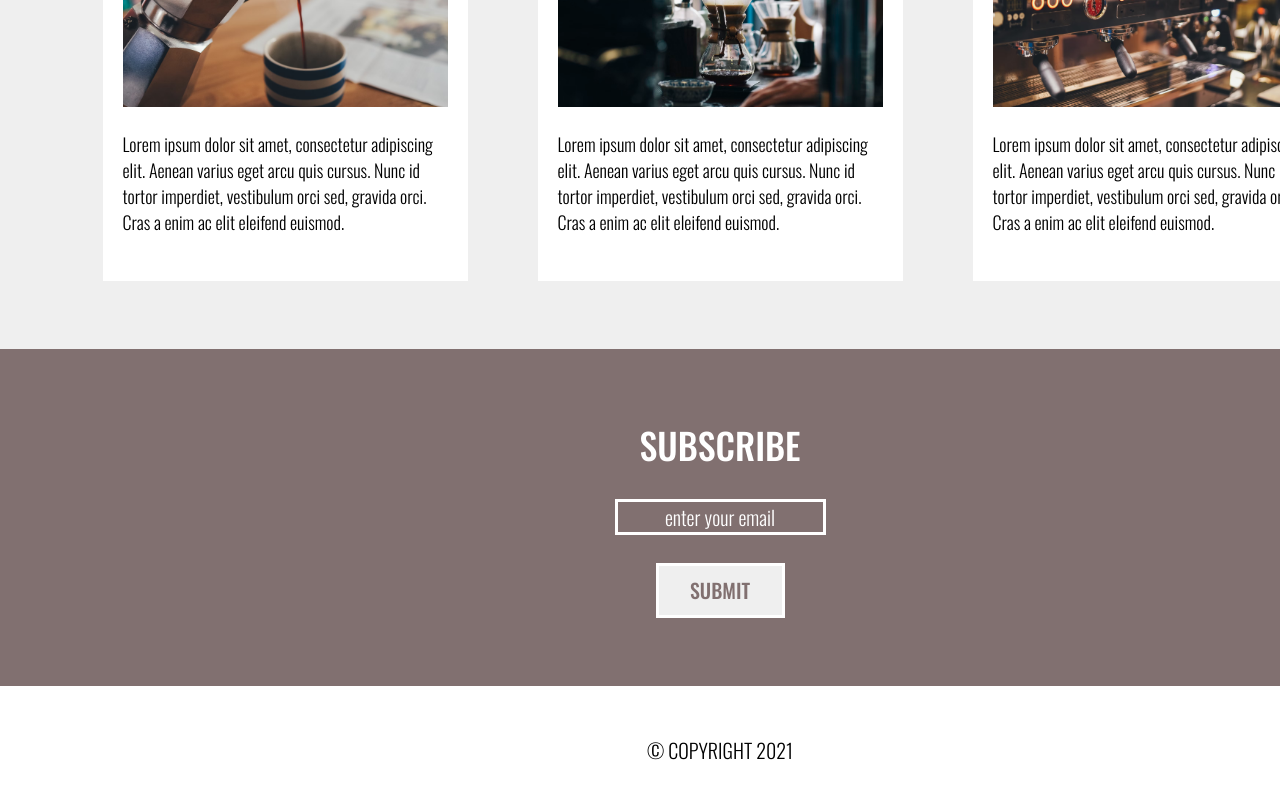
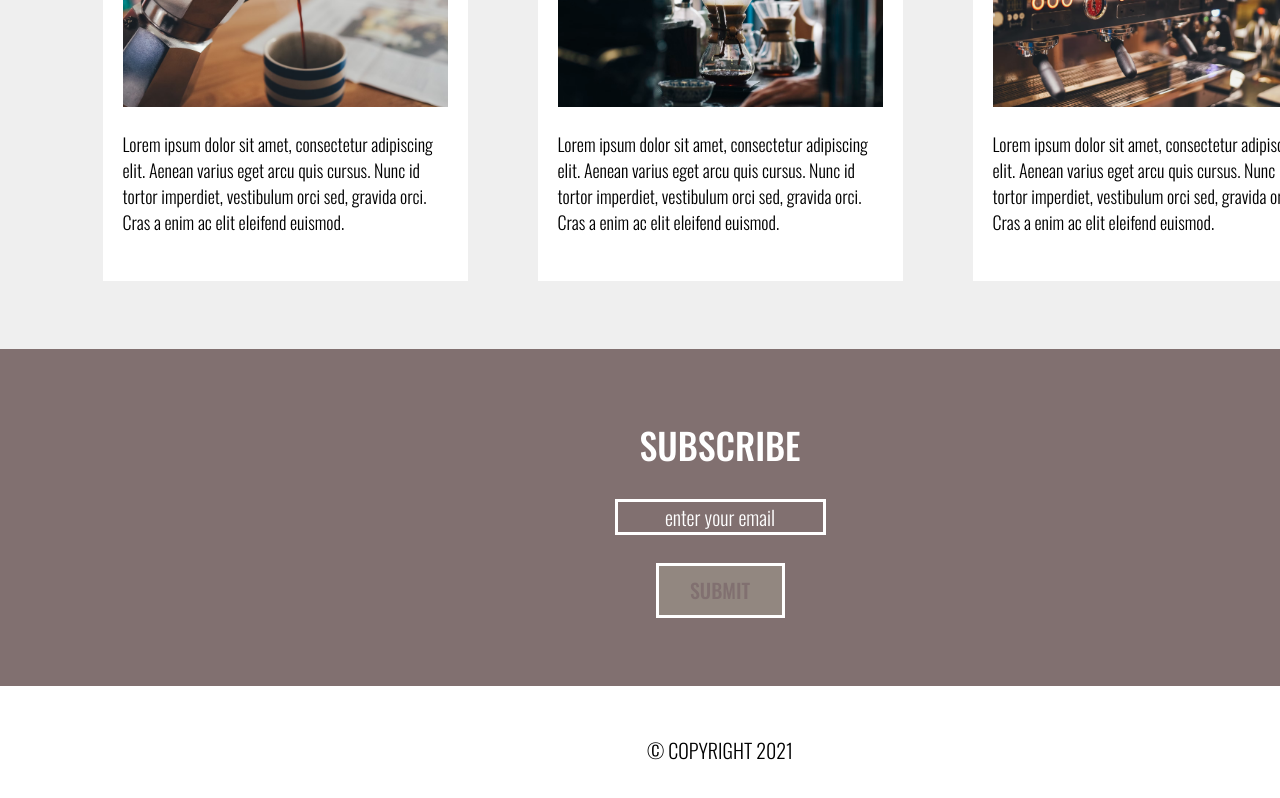
Before and after one commit to Shenward-Official/coffee-house-landing-page, a plain HTML site: page index.html in a window 1280 px wide. In both pictures the pointer is over the button "SUBMIT". Shown: the part 1916-2714 px from the top of the page. Drawn offline with nearby package versions, Linux system fonts and the light colour scheme.

Commit message:
Update coffee_house.css

```diff
--- a/coffee_house.css
+++ b/coffee_house.css
@@ -191,7 +191,7 @@ body{
     background: #FFF;
 }
 .sub__button:hover{
-    background-color: #EFEFEF;
+    background-color: #a5a19377;
 }
 .footer{
     display: flex;
```
